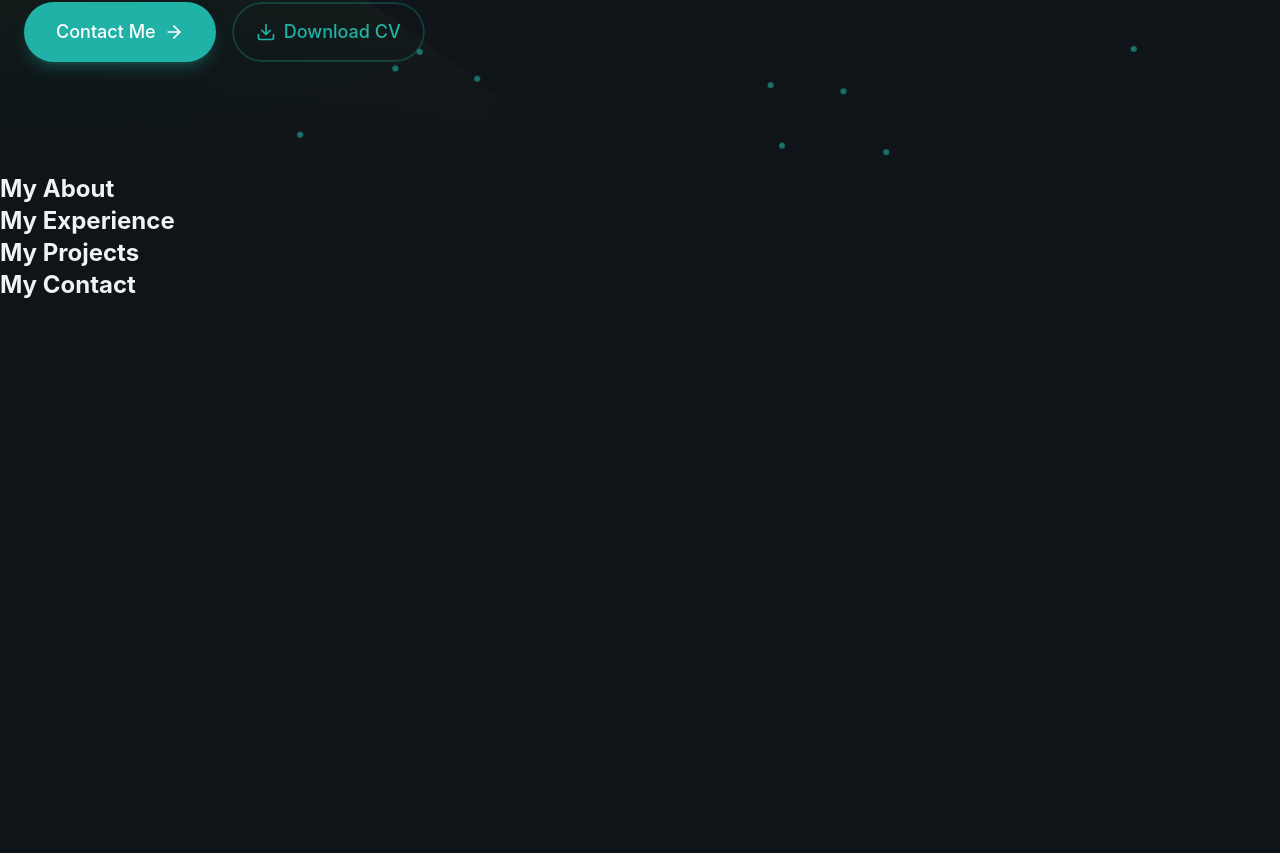
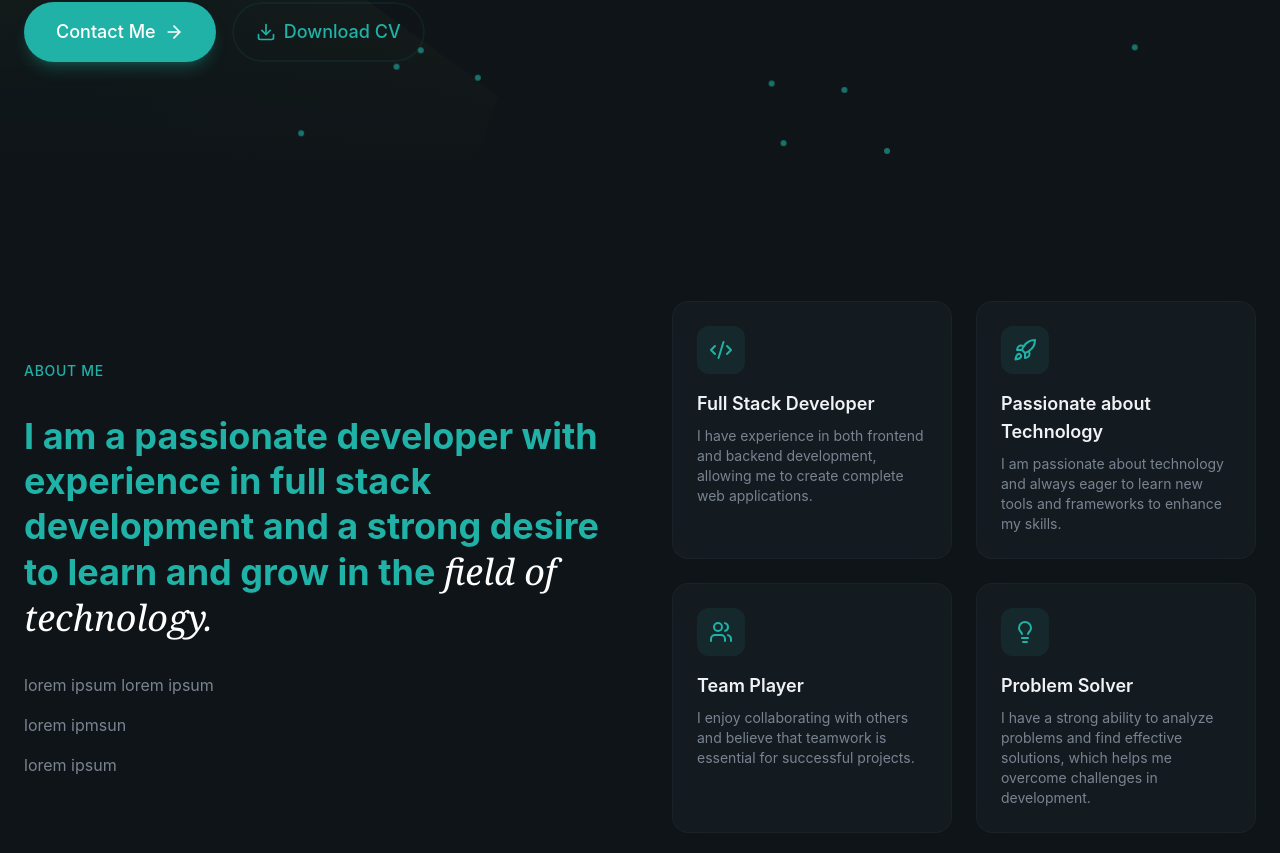
Before and after one commit to ismaelares/my-cv, a React (Vite) app: page / in a window 1280 px wide. Shown: the part 627-1480 px from the top of the page. Before the commit the page ends 928 px from the top, so only its background shows below. Built offline with nearby package versions, Linux system fonts and the light colour scheme.

Commit message:
add about me section

```diff
--- a/src/layout/Navbar.jsx
+++ b/src/layout/Navbar.jsx
@@ -63,12 +63,15 @@ export const Navbar = () => {
               <a
                 key={link.id}
                 href={link.url}
+                onClick={() => setIsMobileMenuOpen(false)}
                 className="text-lg text-muted-foreground hover:text-foreground py-2"
               >
                 {link.title}
               </a>
             ))}
-            <Button>Contact Me</Button>
+            <Button onClick={() => setIsMobileMenuOpen(false)}>
+              Contact Me
+            </Button>
           </div>
         </div>
       )}
--- a/src/sections/About.jsx
+++ b/src/sections/About.jsx
@@ -1,7 +1,79 @@
+import { Code2, Lightbulb, Rocket, Users } from "lucide-react";
+
+const highlights = [
+  {
+    icon: Code2,
+    title: "Full Stack Developer",
+    description:
+      "I have experience in both frontend and backend development, allowing me to create complete web applications.",
+  },
+  {
+    icon: Rocket,
+    title: "Passionate about Technology",
+    description:
+      "I am passionate about technology and always eager to learn new tools and frameworks to enhance my skills.",
+  },
+  {
+    icon: Users,
+    title: "Team Player",
+    description:
+      "I enjoy collaborating with others and believe that teamwork is essential for successful projects.",
+  },
+  {
+    icon: Lightbulb,
+    title: "Problem Solver",
+    description:
+      "I have a strong ability to analyze problems and find effective solutions, which helps me overcome challenges in development.",
+  },
+];
+
 export const About = () => {
   return (
-    <section>
-      <h1 className="text-2xl font-bold">My About</h1>
+    <section className="py-32 relative overflow-hidden" id="about">
+      <div className="container mx-auto px-6 relative z-10">
+        <div className="grid lg:grid-cols-2 gap-16 items-center">
+          <div className="space-y-8">
+            <div className="animate-fade-in">
+              <span className="text-secondary-foreground text-sm font-medium tracking-wider uppercase">
+                About Me
+              </span>
+            </div>
+            <h2 className="text-4xl font-bold leading-tight animate-fade-in animate-delay-100 text-secondary-foreground">
+              I am a passionate developer with experience in full stack
+              development and a strong desire to learn and grow in the{" "}
+              <span className="font-serif italic font-normal text-white">
+                field of technology.{" "}
+              </span>
+            </h2>
+
+            <div className="space-y-4 text-muted-foreground animate-fade-in animation-delay-200">
+              <p> lorem ipsum lorem ipsum</p>
+              <p> lorem ipmsun</p>
+              <p> lorem ipsum</p>
+            </div>
+          </div>
+
+          <div className="grid sm:grid-cols-2 gap-6">
+            {highlights.map((highlight, index) => (
+              <div
+                key={index}
+                className="glass p-6 rounded-2xl animate-fade-in animation-delay-300"
+                style={{ animationDelay: `${(index + 1) * 100}ms` }}
+              >
+                <div className="w-12 h-12 rounded-xl bg-primary/10 flex items-center justify-center mb-4 hover:bg-primary/20 ">
+                  <highlight.icon className="w-6 h-6 text-primary" />
+                </div>
+                <h3 className="text-lg font-semibold mb-2">
+                  {highlight.title}
+                </h3>
+                <p className="text-sm text-muted-foreground">
+                  {highlight.description}
+                </p>
+              </div>
+            ))}
+          </div>
+        </div>
+      </div>
     </section>
   );
 };
```
